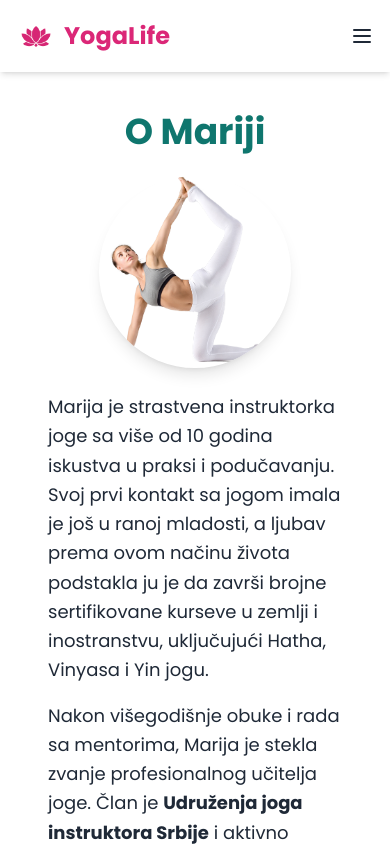
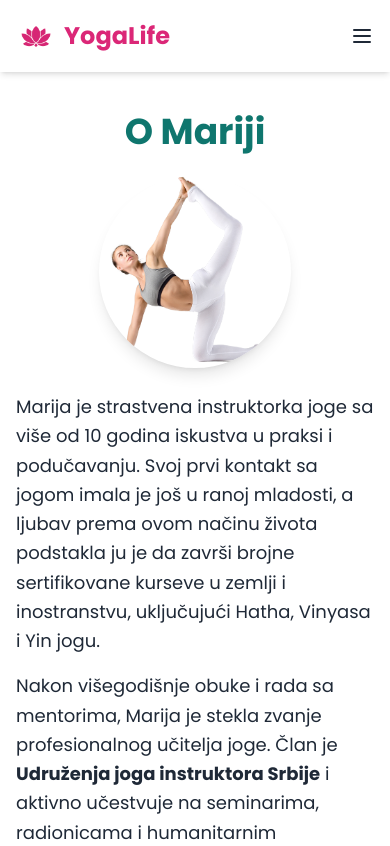
Before and after one commit to tijanadmi/yoga-ws, a Next.js app: page /about in a window 390 px wide. Shown: the top 846 px of the page. Built offline with nearby package versions, Linux system fonts and the light colour scheme; no server answers.

Commit message:
flex-col

```diff
--- a/src/components/Layout.js
+++ b/src/components/Layout.js
@@ -5,7 +5,7 @@ export default function Layout({ children }) {
   return (
     <>
       <Header />
-      <div className="flex-1 px-8 py-12 grid">
+      <div className="flex-1 py-12 grid">
         <main className="max-w-7xl mx-auto w-full">{children}</main>
       </div>
       {/* <main>{children}</main> */}
--- a/src/components/PostCard.js
+++ b/src/components/PostCard.js
@@ -8,7 +8,8 @@ function PostCard({ post }) {
     post;
 
   return (
-    <div className="flex w-full bg-white rounded-2xl shadow-md overflow-hidden border border-pink-200">
+    // <div className="flex w-full bg-white rounded-2xl shadow-md overflow-hidden border border-pink-200">
+    <div className="flex flex-col justify-between border-l border-pink-200 w-24 sm:w-[100px] bg-pink-50">
       {/* Slika */}
       <div className="relative w-32 h-32 flex-shrink-0">
         <img
```
